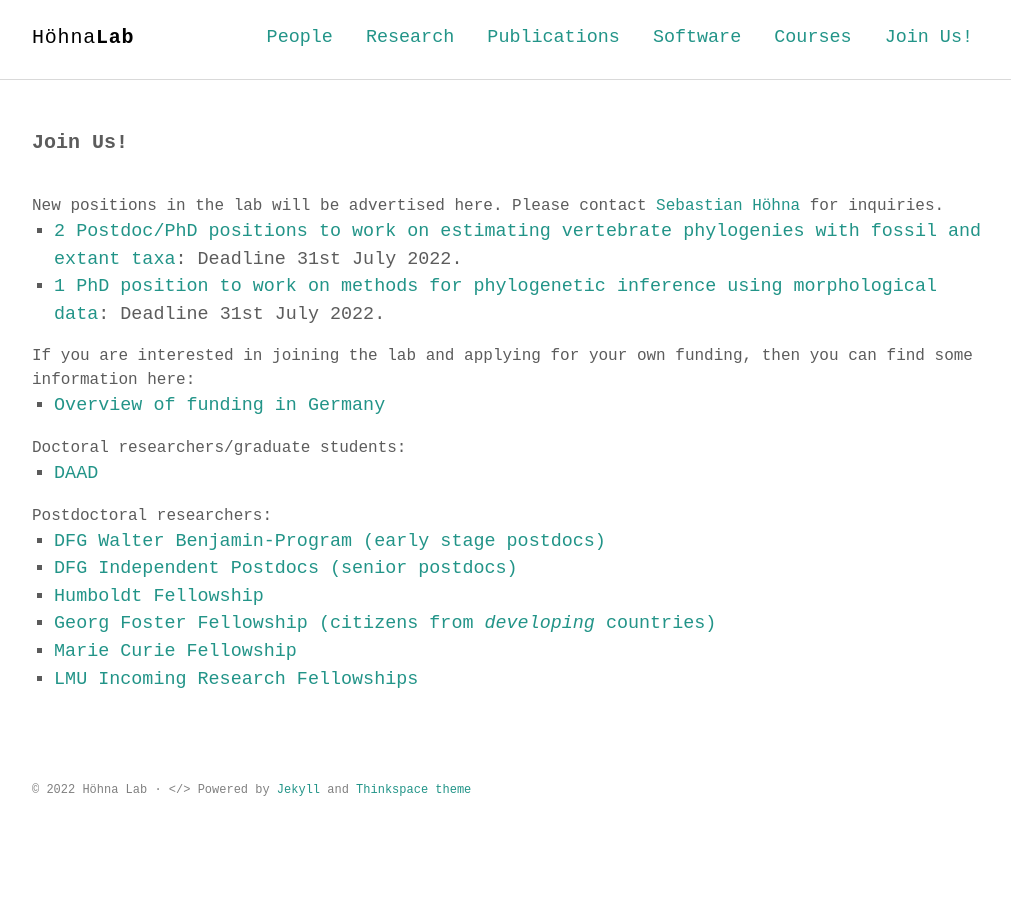
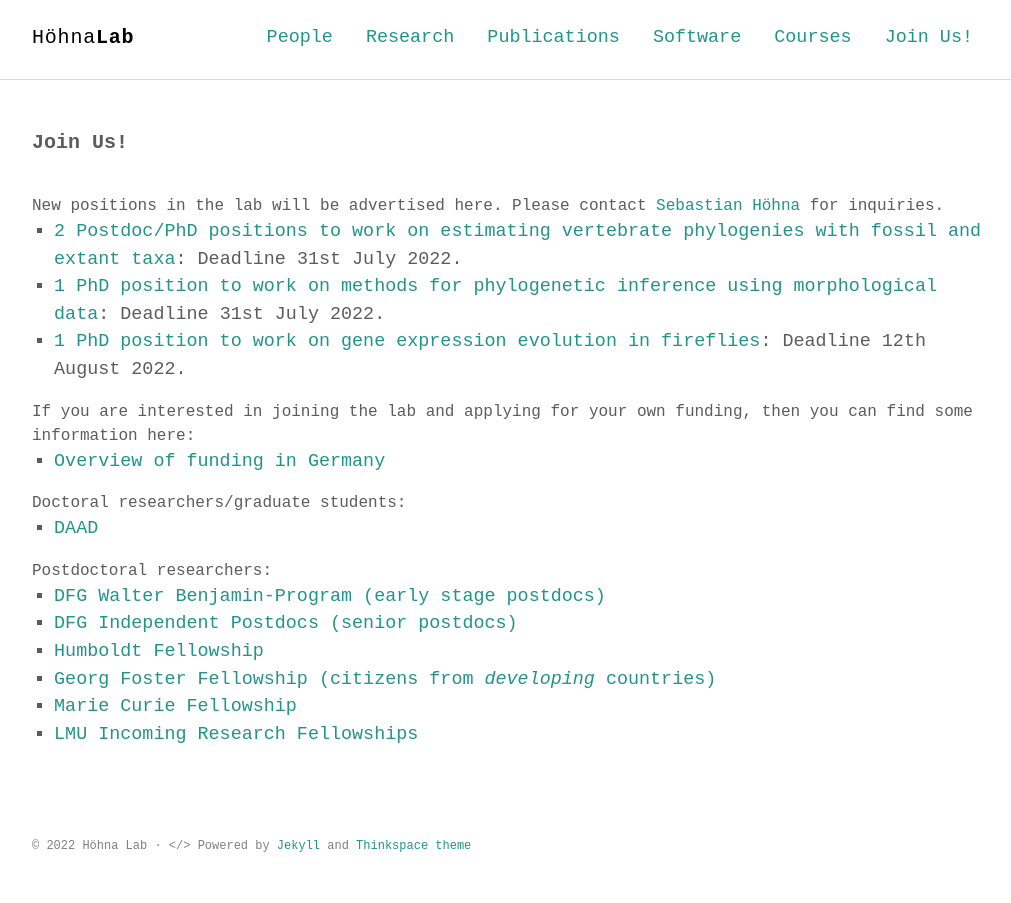
Before and after one commit to hoehnalab/hoehnalab.github.io, a Jekyll site: the page built from join.md, in a window 1280 px wide. Shown: the whole page, without its empty margins (132-1143 px from the left). Built offline with Jekyll 4.4.1, drawn with Linux system fonts in a browser that asks for light colours; some web fonts are replaced.

Commit message:
Update join.md
New phd position

```diff
--- a/join.md
+++ b/join.md
@@ -8,6 +8,7 @@ New positions in the lab will be advertised here.
 Please contact [Sebastian Höhna](mailto:hoehna@lmu.de) for inquiries.
  * [2 Postdoc/PhD positions to work on estimating vertebrate phylogenies with fossil and extant taxa](/job_adverts/ERC_TipDating_Phylogenies.pdf): Deadline 31st July 2022.
  * [1 PhD position to work on methods for phylogenetic inference using morphological data](/job_adverts/ERC_TipDating_Methods.pdf): Deadline 31st July 2022.
+ * [1 PhD position to work on gene expression evolution in fireflies](/job_adverts/GEvol_PhD_Position.pdf): Deadline 12th August 2022.
 
 If you are interested in joining the lab and applying for your own funding, then you can find some information here:
 * [Overview of funding in Germany](https://www.research-in-germany.org/en)
```
